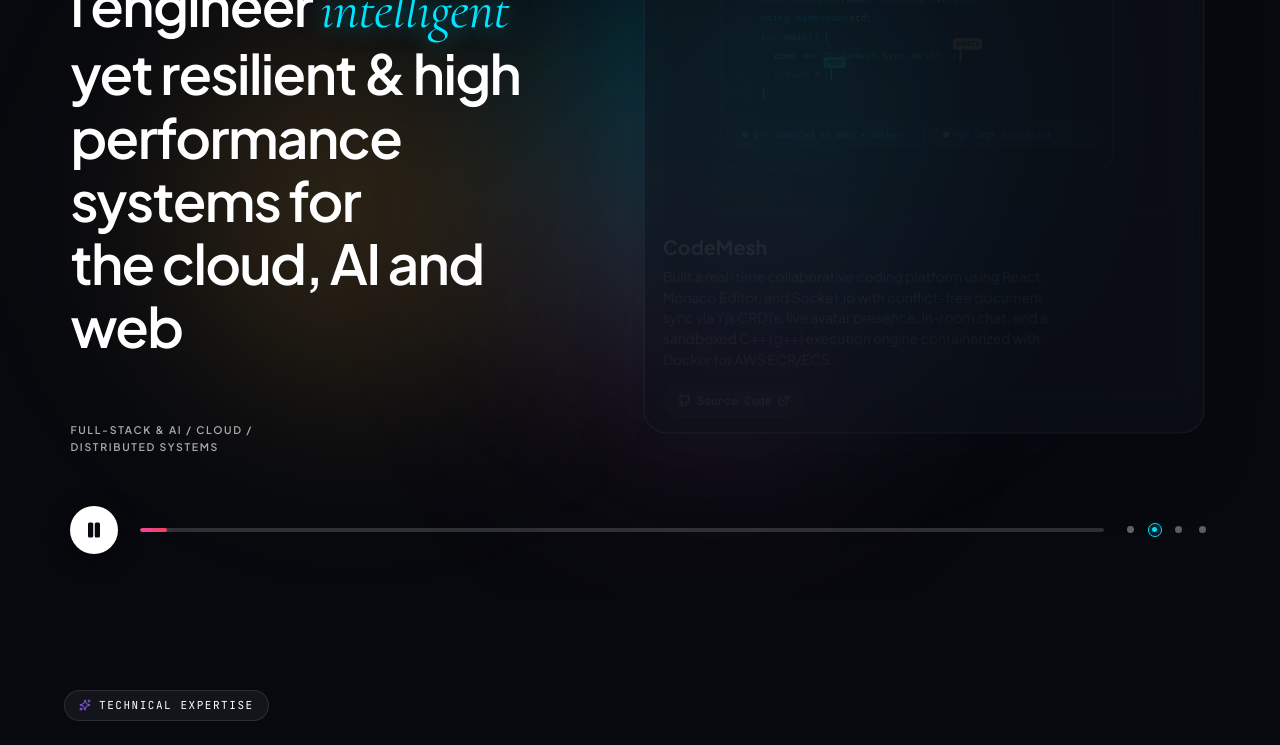
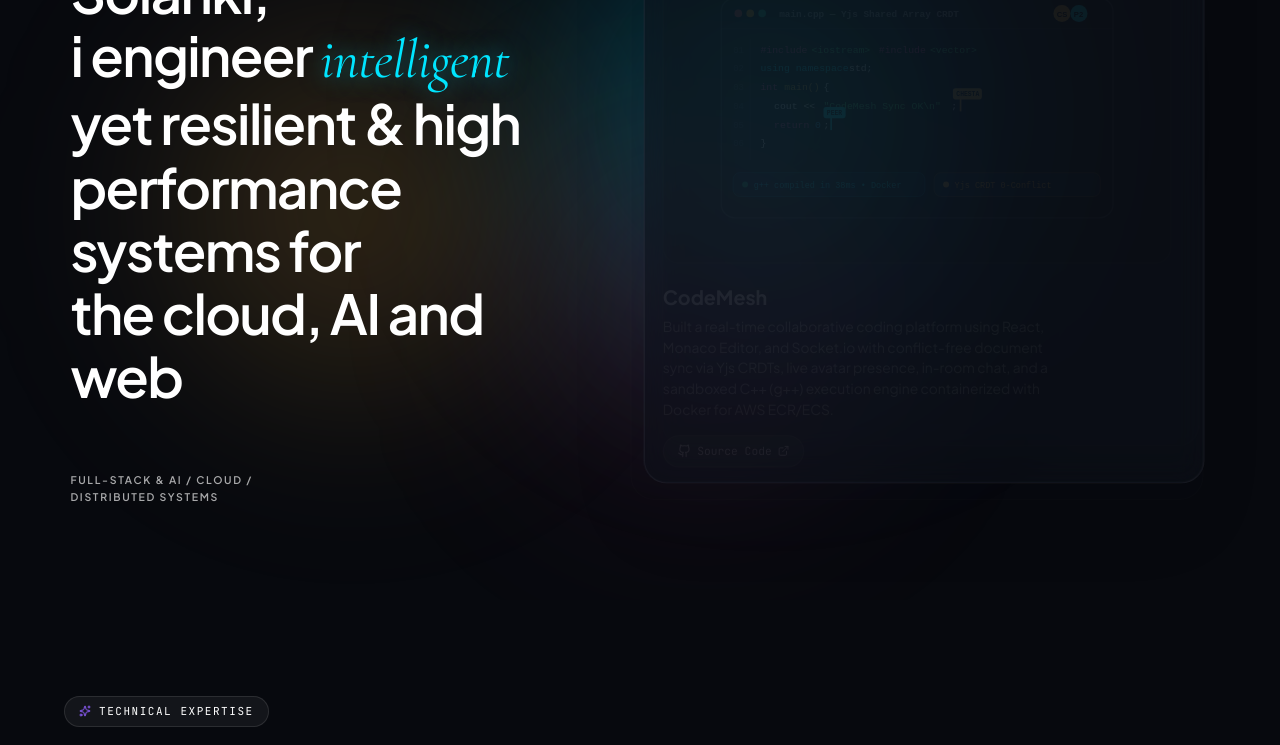
Before and after one commit to chestasolanki/portfolio, a React (Vite) app: page / in a window 1280 px wide. Shown: the part 1058-1803 px from the top of the page. Built offline with nearby package versions, Linux system fonts and the light colour scheme; a web font is replaced by a local one.

Commit message:
Remove playback progress bar from Work section and increase top breathing room

```diff
--- a/src/components/Projects.jsx
+++ b/src/components/Projects.jsx
@@ -1,6 +1,6 @@
 import React, { useState, useEffect, useRef } from 'react';
 import { motion, AnimatePresence } from 'framer-motion';
-import { ArrowRight, Play, Pause, ExternalLink, Code2, Sparkles, Terminal } from 'lucide-react';
+import { ArrowRight, ExternalLink, Code2, Sparkles, Terminal } from 'lucide-react';
 import { GithubIcon } from './Icons';
 
 export default function Projects() {
@@ -125,17 +125,31 @@ export default function Projects() {
         </div>
 
         {/* Right Column: Stacked Project Cards Deck */}
-        <div className="work-right-deck">
+        <div
+          className="work-right-deck"
+          onMouseEnter={() => setIsPlaying(false)}
+          onMouseLeave={() => setIsPlaying(true)}
+        >
 
           {/* Peeking Background Card 1 (Top Stack) */}
-          <div className="stack-card card-back-1">
+          <div
+            onClick={() => setActiveSlide((activeSlide + 2) % total)}
+            className="stack-card card-back-1"
+            style={{ cursor: 'pointer' }}
+            title={`Switch to ${projects[(activeSlide + 2) % total].title}`}
+          >
             <div className="stack-card-title">
               <span>{projects[(activeSlide + 2) % total].category}</span>
             </div>
           </div>
 
           {/* Peeking Background Card 2 (Middle Stack) */}
-          <div className="stack-card card-back-2">
+          <div
+            onClick={() => setActiveSlide((activeSlide + 1) % total)}
+            className="stack-card card-back-2"
+            style={{ cursor: 'pointer' }}
+            title={`Switch to ${projects[(activeSlide + 1) % total].title}`}
+          >
             <div className="stack-card-title">
               <span>{projects[(activeSlide + 1) % total].category}</span>
             </div>
@@ -376,54 +390,6 @@ export default function Projects() {
 
       </div>
 
-      {/* =========================================================================
-          BOTTOM PLAYER CONTROLS
-          Play/Pause Button + Pink/Magenta Glowing Progress Bar + Dots
-          Matching the exact playback bar in the Purrweb Dribbble reference
-          ========================================================================= */}
-      <div className="work-player-bar">
-
-        {/* Play / Pause Toggle Button */}
-        <button
-          onClick={() => setIsPlaying(!isPlaying)}
-          className="player-play-btn"
-          aria-label={isPlaying ? 'Pause auto slide' : 'Play auto slide'}
-        >
-          {isPlaying ? <Pause size={18} fill="#07090e" /> : <Play size={18} fill="#07090e" style={{ marginLeft: '2px' }} />}
-        </button>
-
-        {/* Long Progress Bar Track with Magenta Gradient Glow */}
-        <div className="player-track-container">
-          <div className="player-track-bg">
-            <motion.div
-              key={`${activeSlide}-${isPlaying}`}
-              initial={{ width: '0%' }}
-              animate={{ width: isPlaying ? '100%' : '100%' }}
-              transition={{ duration: isPlaying ? SLIDE_DURATION / 1000 : 0, ease: 'linear' }}
-              className="player-track-progress"
-            />
-          </div>
-
-          {/* 4 Pagination Indicator Dots */}
-          <div className="player-dots-group">
-            {projects.map((proj, idx) => {
-              const isActive = activeSlide === idx;
-              return (
-                <button
-                  key={proj.id}
-                  onClick={() => setActiveSlide(idx)}
-                  className={`player-dot-btn ${isActive ? 'is-active' : ''}`}
-                  aria-label={`Jump to slide ${idx + 1}: ${proj.title}`}
-                >
-                  <span className="dot-inner" />
-                </button>
-              );
-            })}
-          </div>
-        </div>
-
-      </div>
-
     </section>
   );
 }
--- a/src/index.css
+++ b/src/index.css
@@ -1392,8 +1392,8 @@ button {
   background: #07090e;
   display: flex;
   flex-direction: column;
-  justify-content: space-between;
-  padding: clamp(90px, 11vh, 130px) clamp(24px, 5.5vw, 76px) clamp(36px, 5vh, 50px) clamp(24px, 5.5vw, 76px);
+  justify-content: center;
+  padding: clamp(140px, 16vh, 180px) clamp(24px, 5.5vw, 76px) clamp(80px, 10vh, 120px) clamp(24px, 5.5vw, 76px);
   color: #ffffff;
 }
 
@@ -1683,103 +1683,6 @@ button {
   border-color: transparent;
 }
 
-/* Bottom Player Controls (Play + Pink Progress Bar + Dots) */
-.work-player-bar {
-  display: flex;
-  align-items: center;
-  gap: 22px;
-  width: 100%;
-  max-width: 1320px;
-  margin: 0 auto;
-  z-index: 20;
-  position: relative;
-  margin-top: clamp(28px, 4.5vh, 50px);
-}
-
-.player-play-btn {
-  width: 48px;
-  height: 48px;
-  border-radius: 50%;
-  background: #ffffff;
-  display: flex;
-  align-items: center;
-  justify-content: center;
-  color: #07090e;
-  cursor: pointer;
-  flex-shrink: 0;
-  box-shadow: 0 4px 20px rgba(0, 0, 0, 0.5);
-  transition: transform 0.2s ease;
-}
-
-.player-play-btn:hover {
-  transform: scale(1.08);
-}
-
-.player-track-container {
-  flex: 1;
-  display: flex;
-  align-items: center;
-  gap: 20px;
-}
-
-.player-track-bg {
-  flex: 1;
-  height: 4px;
-  background: rgba(255, 255, 255, 0.16);
-  border-radius: 9999px;
-  overflow: hidden;
-  position: relative;
-}
-
-.player-track-progress {
-  height: 100%;
-  background: linear-gradient(90deg, #ec4899 0%, #f43f5e 100%);
-  box-shadow: 0 0 14px rgba(236, 72, 153, 0.9);
-  border-radius: 9999px;
-}
-
-.player-dots-group {
-  display: flex;
-  align-items: center;
-  gap: 10px;
-  flex-shrink: 0;
-}
-
-.player-dot-btn {
-  width: 14px;
-  height: 14px;
-  border-radius: 50%;
-  display: flex;
-  align-items: center;
-  justify-content: center;
-  background: none;
-  border: none;
-  cursor: pointer;
-  padding: 0;
-}
-
-.player-dot-btn .dot-inner {
-  width: 7px;
-  height: 7px;
-  border-radius: 50%;
-  background: rgba(255, 255, 255, 0.35);
-  transition: all 0.25s ease;
-}
-
-.player-dot-btn.is-active {
-  border: 1.5px solid #00e5ff;
-  border-radius: 50%;
-  width: 14px;
-  height: 14px;
-}
-
-.player-dot-btn.is-active .dot-inner {
-  width: 5px;
-  height: 5px;
-  background: #00e5ff;
-  box-shadow: 0 0 8px #00e5ff;
-}
-
 @media (max-width: 1024px) {
   .work-content-container {
     grid-template-columns: 1fr;
```
